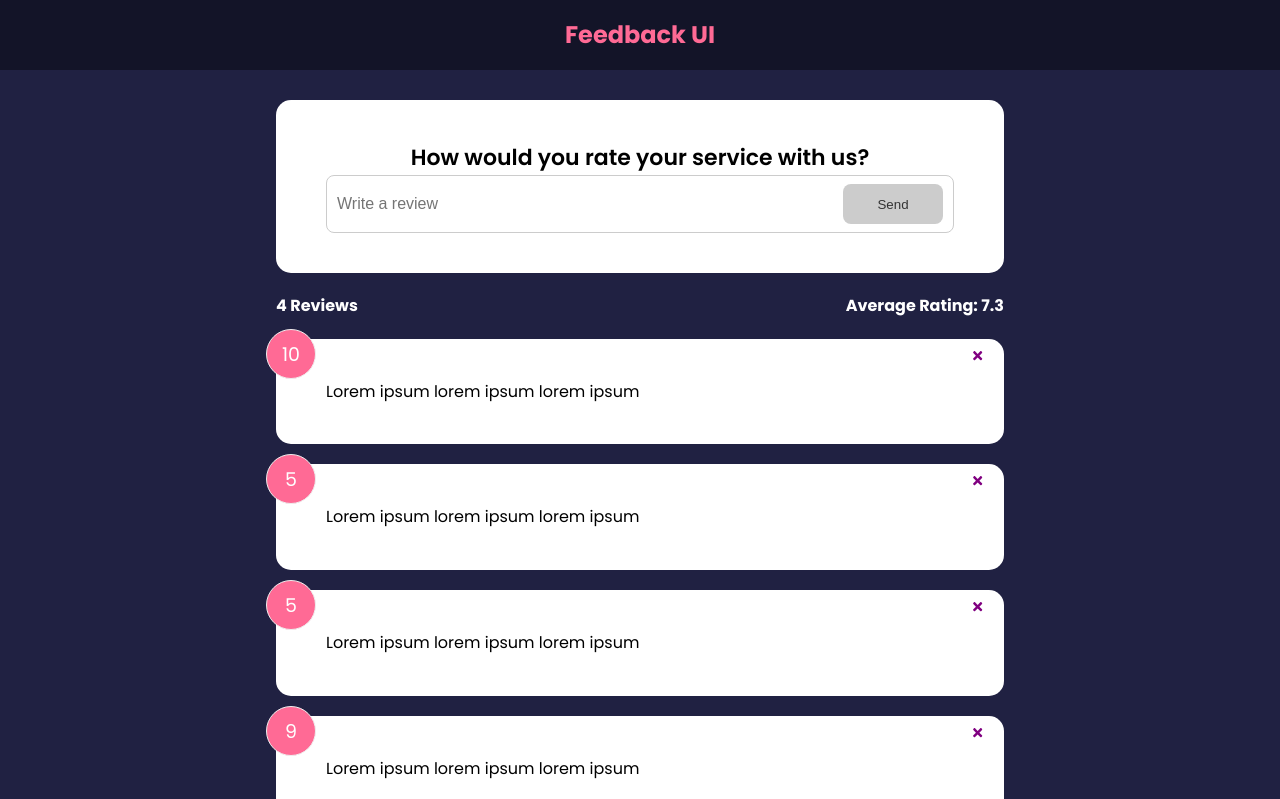
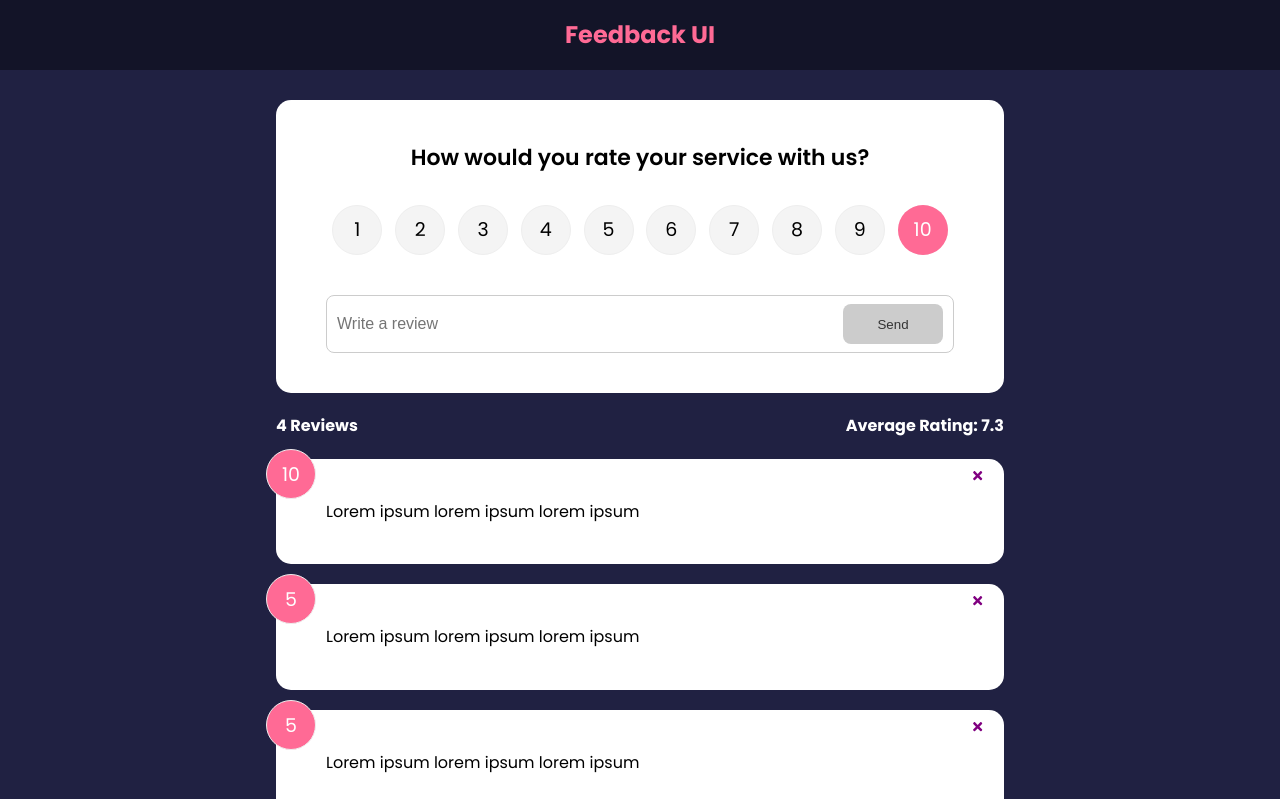
Before and after one commit to Acalltoredemption/feedback, a React (Create React App) app: page / in a window 1280 px wide. Shown: the top 799 px of the page. Built offline with nearby package versions, Linux system fonts and the light colour scheme.

Commit message:
able to add new feedback to app level state and implemented fade animations with framer motion

```diff
--- a/package.json
+++ b/package.json
@@ -6,10 +6,12 @@
     "@testing-library/jest-dom": "^5.16.4",
     "@testing-library/react": "^13.2.0",
     "@testing-library/user-event": "^13.5.0",
+    "framer-motion": "^4.1.17",
     "react": "^18.1.0",
     "react-dom": "^18.1.0",
     "react-icons": "^4.3.1",
     "react-scripts": "5.0.1",
+    "uuid": "^8.3.2",
     "web-vitals": "^2.1.4"
   },
   "scripts": {
--- a/src/App.js
+++ b/src/App.js
@@ -4,6 +4,7 @@
 import FeedbackData from "./data/FeedbackData";
 import FeedbackStats from "./components/FeedbackStats";
 import FeedbackForm from "./components/FeedbackForm";
+import {v4 as uuidv4} from 'uuid'
 
 function App(){
     const [feedback, setFeedback] = useState(FeedbackData);
@@ -14,11 +15,17 @@
         }
     }
 
+    const addFeedback = (newFeedback) => {
+        newFeedback.id = uuidv4()
+        console.log(newFeedback)
+        setFeedback([newFeedback, ...feedback])
+    }
+
     return (
         <>
         <Header />
         <div className="container">
-            <FeedbackForm />
+            <FeedbackForm handleAdd={addFeedback} />
             <FeedbackStats feedback={feedback} />
             <FeedbackList feedback={feedback} handleDelete={deleteFeedback} />
         </div>
--- a/src/components/FeedbackForm.jsx
+++ b/src/components/FeedbackForm.jsx
@@ -1,9 +1,11 @@
 import Card from "./shared/Card"
 import Button from "./shared/Button";
+import RatingSelect from "./RatingSelect";
 import {useState} from 'react';
 
-export default function FeedbackForm() {
+export default function FeedbackForm({handleAdd}) {
     const [text, setText] = useState('')
+    const [rating, setRating] = useState(10)
     const [btndisabled, setBtndisabled] = useState(true)
     const [message, setMessage] = useState('')
 
@@ -20,10 +22,25 @@
         }
         setText(e.target.value)
     }
+
+    const handleSubmit = (e) => {
+        e.preventDefault()
+        if(text.trim().length > 10){
+            const newFeedback = {
+                text,
+                rating
+            }
+
+            handleAdd(newFeedback)
+
+            setText('')
+        }
+    }
   return (
     <Card>
-        <form>
+        <form onSubmit={handleSubmit}>
             <h2>How would you rate your service with us?</h2>
+            <RatingSelect select={(rating) => setRating(rating)} />
             <div className="input-group">
                 <input onChange={handleTextChange} type="text" value={text} placeholder="Write a review" />
                 <Button type="submit" isDisabled={btndisabled}>Send</Button>
--- a/src/components/FeedbackList.jsx
+++ b/src/components/FeedbackList.jsx
@@ -1,6 +1,6 @@
 import FeedbackItem from "./FeedbackItem"
 import PropTypes from 'prop-types'
-
+import {motion, AnimatePresence} from 'framer-motion'
 
 function FeedbackList({feedback, handleDelete}) {
     if(!feedback || feedback.length === 0){
@@ -8,9 +8,16 @@
     }
   return (
     <div className="feedback-list">
+      <AnimatePresence>
         {feedback.map((item) => (
+          <motion.div initial={{opacity: 0}}
+           key={item.id}
+           animate={{opacity: 1}}
+           exit={{opacity: 0}}>
             <FeedbackItem key={item.id} item={item} handleDelete={handleDelete}/>
+            </motion.div>
 ))}
+      </AnimatePresence>
     </div>
   )
 }
--- /dev/null
+++ b/src/components/RatingSelect.jsx
@@ -0,0 +1,113 @@
+import {useState} from 'react'
+
+export default function RatingSelect({select}) {
+    const [selected, setSelected] = useState(10)
+
+    const handleChange = (e) => {
+        setSelected(+e.currentTarget.value)
+        select(+e.currentTarget.value)
+    }
+  return (
+    <ul className="rating">
+        <li>
+            <input type="radio"
+            id="num1"
+            name='rating'
+            value="1"
+            onChange={handleChange}
+            checked={selected === 1} />
+            <label htmlFor="num1">1</label>
+        </li>
+
+        <li>
+            <input type="radio"
+            id="num2"
+            name='rating'
+            value="2"
+            onChange={handleChange}
+            checked={selected === 2} />
+            <label htmlFor="num2">2</label>
+        </li>
+
+        <li>
+            <input type="radio"
+            id="num3"
+            name='rating'
+            value="3"
+            onChange={handleChange}
+            checked={selected === 3} />
+            <label htmlFor="num3">3</label>
+        </li>
+
+        <li>
+            <input type="radio"
+            id="num4"
+            name='rating'
+            value="4"
+            onChange={handleChange}
+            checked={selected === 4} />
+            <label htmlFor="num4">4</label>
+        </li>
+
+        <li>
+            <input type="radio"
+            id="num5"
+            name='rating'
+            value="5"
+            onChange={handleChange}
+            checked={selected === 5} />
+            <label htmlFor="num5">5</label>
+        </li>
+
+        <li>
+            <input type="radio"
+            id="num6"
+            name='rating'
+            value="6"
+            onChange={handleChange}
+            checked={selected === 6} />
+            <label htmlFor="num6">6</label>
+        </li>
+
+        <li>
+            <input type="radio"
+            id="num7"
+            name='rating'
+            value="7"
+            onChange={handleChange}
+            checked={selected === 7} />
+            <label htmlFor="num7">7</label>
+        </li>
+
+        <li>
+            <input type="radio"
+            id="num8"
+            name='rating'
+            value="8"
+            onChange={handleChange}
+            checked={selected === 8} />
+            <label htmlFor="num8">8</label>
+        </li>
+
+        <li>
+            <input type="radio"
+            id="num9"
+            name='rating'
+            value="9"
+            onChange={handleChange}
+            checked={selected === 9} />
+            <label htmlFor="num9">9</label>
+        </li>
+
+        <li>
+            <input type="radio"
+            id="num10"
+            name='rating'
+            value="10"
+            onChange={handleChange}
+            checked={selected === 10} />
+            <label htmlFor="num10">10</label>
+        </li>
+    </ul>
+  )
+}
```
Also changed, not shown: 1 other file (tests, documents, lock files or other folders).
